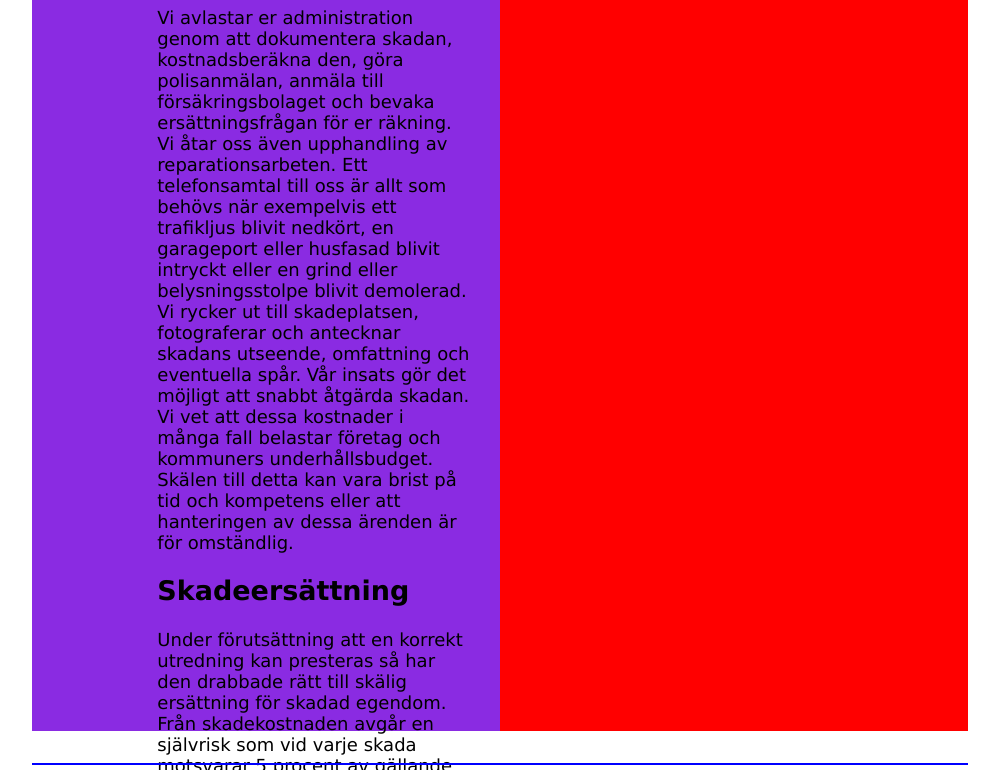
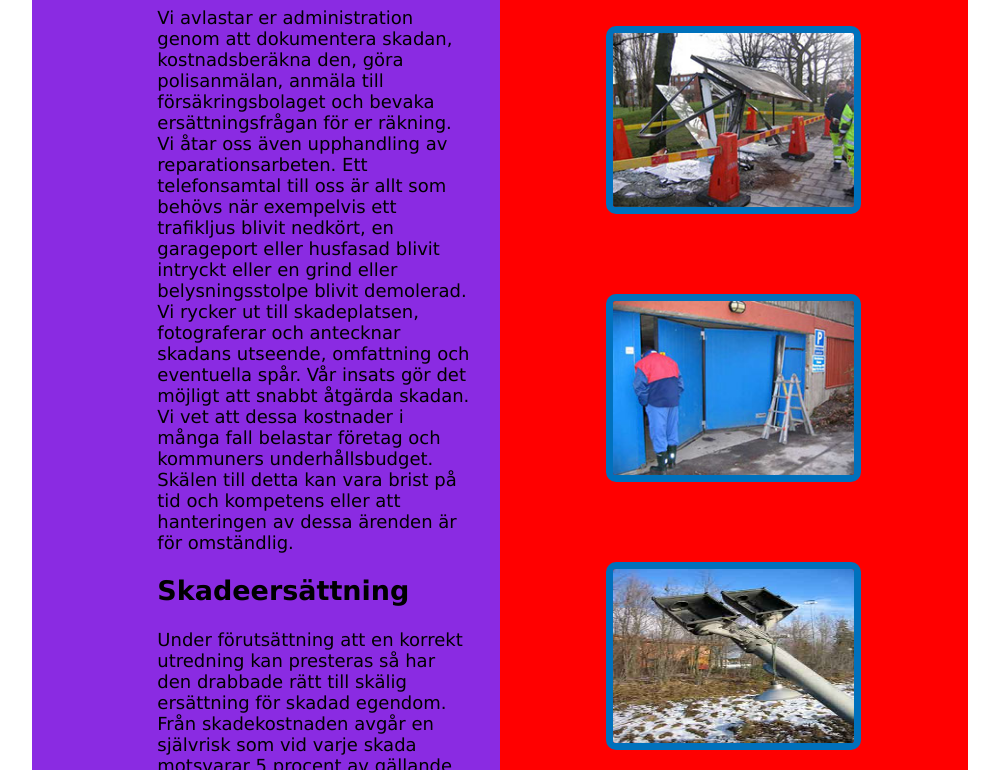
Before and after one commit to unilsson/trafikskadetjanst, an Eleventy site: page services.html in a window 1280 px wide. Shown: the part 214-984 px from the top of the page, without its empty margins (140-1139 px from the left). Built offline with nearby package versions, Linux system fonts and the light colour scheme; Eleventy itself is replaced by a stand-in of ours; files that its build step writes are made by us from their sources.

Commit message:
Another update to services.html layout

```diff
--- a/css/layout.css
+++ b/css/layout.css
@@ -63,7 +63,7 @@
 		width: 50%;
 		text-align: left;
 		font-size: 18px;
-		height: 800px;
+		height: 900px;
 		padding: 0px 30px 0px 125px;
 		background-color: blueviolet;
 		float: left;
@@ -71,7 +71,7 @@
 
 	.right_content2 {
 		width: 50%;
-		height: 800px;
+		height: 900px;
 		text-align: center;
 		background-color: red;
 		float: left;
--- a/services.html
+++ b/services.html
@@ -29,7 +29,24 @@ title: Våra tjänster
                     </div>
 
                     <div class="column middle right_content2">
-                            Column 2
+                            <br/>
+                            <br/>
+                            <br/>
+                            <br/>
+                            <br/>
+                            <img style="border-radius:10px;border-style:solid;border-width:7px;border-color:#0071BC" src="/images/busskur2.jpg" width="255" height="188">
+                            <br/>
+                            <br/>
+                            <br/>
+                            <br/>
+                            <br/>
+                            <img style="border-radius:10px;border-style:solid;border-width:7px;border-color:#0071BC" src="/images/nyfikengubbe.jpg" width="255" height="188">
+                            <br/>
+                            <br/>
+                            <br/>
+                            <br/>
+                            <br/>
+                            <img style="border-radius:10px;border-style:solid;border-width:7px;border-color:#0071BC" src="/images/snetttrafikljus.jpg" width="255" height="188">
                     </div>
                 </div>
 
```
